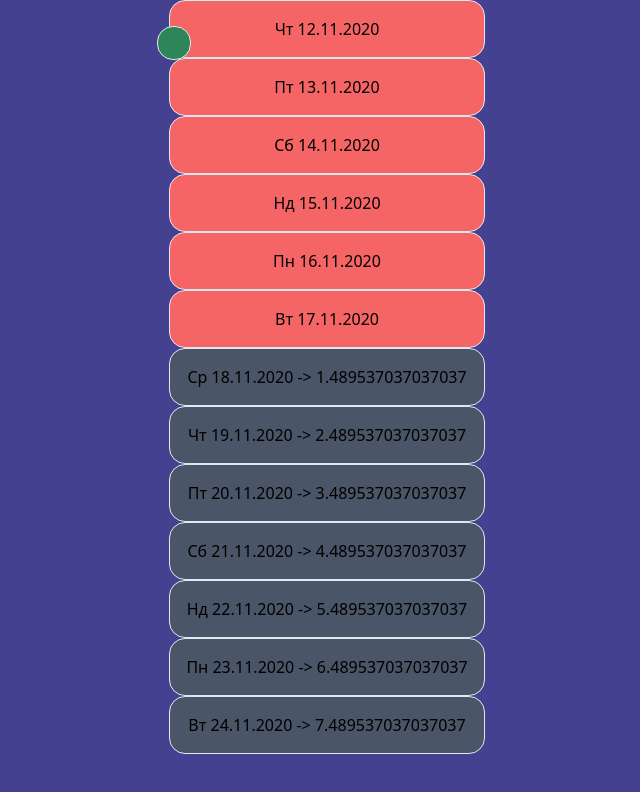
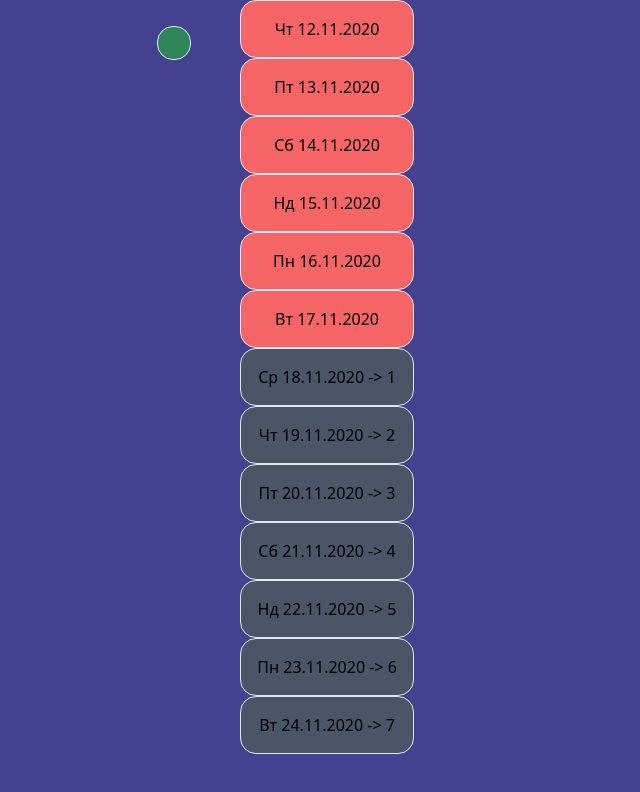
Before and after one commit to BOD5/vue-calendar.github.io, a Vue app: page / in a window 1280 px wide. Shown: the top 792 px of the page, without its empty margins (313-953 px from the left). Built offline with nearby package versions, Linux system fonts and the light colour scheme.

Commit message:
fix litle bug

```diff
--- a/src/components/DayList.vue
+++ b/src/components/DayList.vue
@@ -61,7 +61,7 @@ export default {
       date.setDate(date.getDate() - 5 - 1)
       for (let i = 0; i <= (h / 58) - 1; i++) {
         date.setDate(date.getDate() + 1)
-        const num = (date >= new Date(this.dateOfStartRun)) ? ' -> ' + ((date - new Date(this.dateOfStartRun)) / (3600 * 24 * 1000) + 1) : ''
+        const num = (date >= new Date(this.dateOfStartRun)) ? ' -> ' + Math.floor((date - new Date(this.dateOfStartRun)) / (3600 * 24 * 1000) + 1) : ''
         const strD = this.days[date.getDay()] + ' ' + prefix(date.getDate()) + '.' + prefix(date.getMonth() + 1) + '.' + date.getFullYear() + num
         const forPush = { date: date.toDateString(), strD }
         listDays.push(forPush)
```
